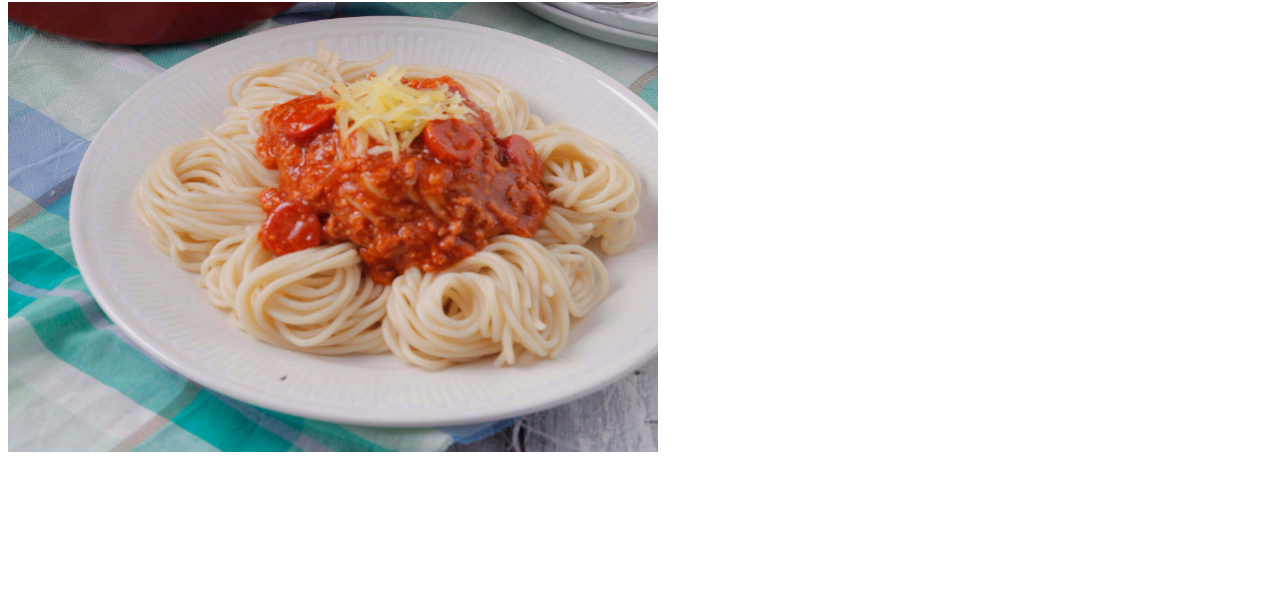
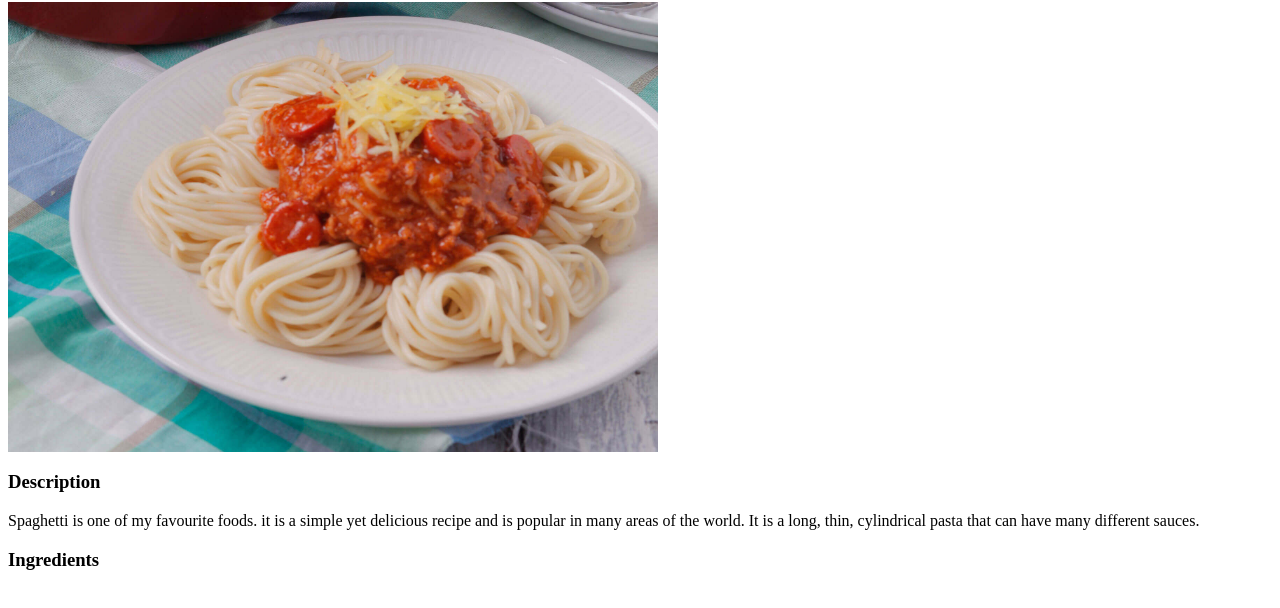
Before and after one commit to VAMPHUZBAND/odin-recipes, a plain HTML site: page recipes/spaghetti.html in a window 1280 px wide. Shown: the part 64-672 px from the top of the page. Drawn offline with Linux system fonts and the light colour scheme.

Commit message:
adding descriptions

```diff
--- a/recipes/spaghetti.html
+++ b/recipes/spaghetti.html
@@ -8,5 +8,11 @@
     <body>
         <h1>Spaghetti</h1>
         <img src="../images/spaghetti.jpg" alt="spaghetti image" height="450" width="650">
+        <h3>Description</h3>
+        <p> Spaghetti is one of my favourite foods.
+             it is a simple yet delicious recipe and is popular in many areas of the world.
+              It is a long, thin, cylindrical pasta that can have many different sauces.
+        </p>
+        <h3>Ingredients</h3>
     </body>
 </html>
```
Also changed, not shown: recipes/grilled-cheese.html (+6 -0 lines), recipes/mac-and-cheese.html (+6 -0 lines).
